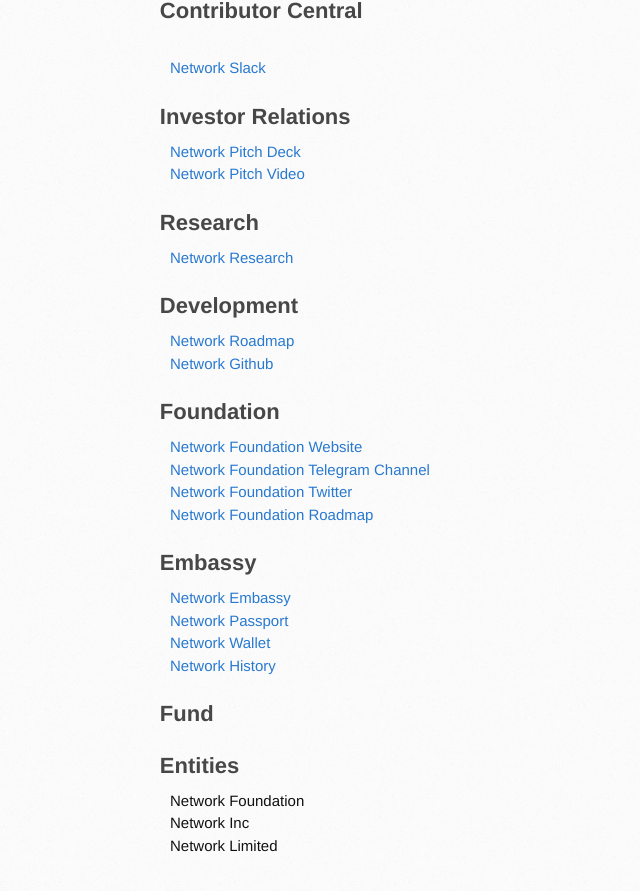
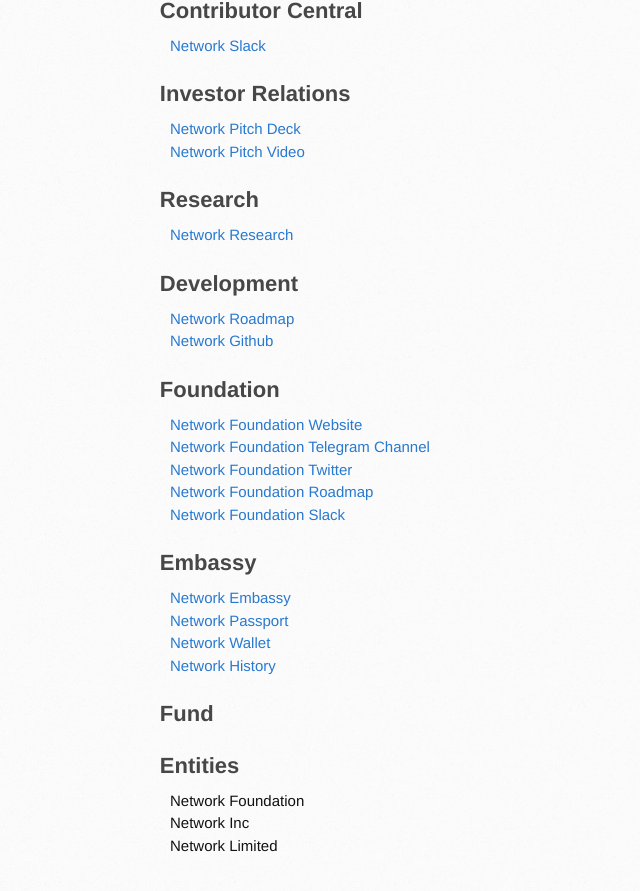
Before and after one commit to networkf/network.github.io, a Jekyll site: the page built from index.md, in a window 1280 px wide and 900 px high, scrolled down 1020 px. Shown: the top 891 px of the window, without its empty margins (0-640 px from the left). Built offline with Jekyll 4.4.1, drawn with Linux system fonts in a browser that asks for light colours; some web fonts are replaced; our own code applies the rules of GitHub Pages for plain Markdown files.

Commit message:
Update index.md

```diff
--- a/index.md
+++ b/index.md
@@ -48,7 +48,6 @@ Network is the brain computer network to power neural dreams and decentralized f
 <a href="https://anchor.fm/networkfund" target="_blank">Network Podcast</a>
 
 ## Contributor Central
-<br>
 <a href="https://networkfund.slack.com" target="_blank">Network Slack</a>
 
 ## Investor Relations
@@ -72,6 +71,8 @@ Network is the brain computer network to power neural dreams and decentralized f
 <a href="https://t.me/networkfdn" target="_blank">Network Foundation Twitter</a>
 <br>
 <a href="https://github.com/orgs/network-foundation/projects/1/" target="_blank">Network Foundation Roadmap</a>
+<br>
+<a href="https://networkfoundaton.slack.com" target="_blank">Network Foundation Slack</a>
 
 ## Embassy
 <a href="https://embassy.network.foundation" target="_blank">Network Embassy</a>
```
